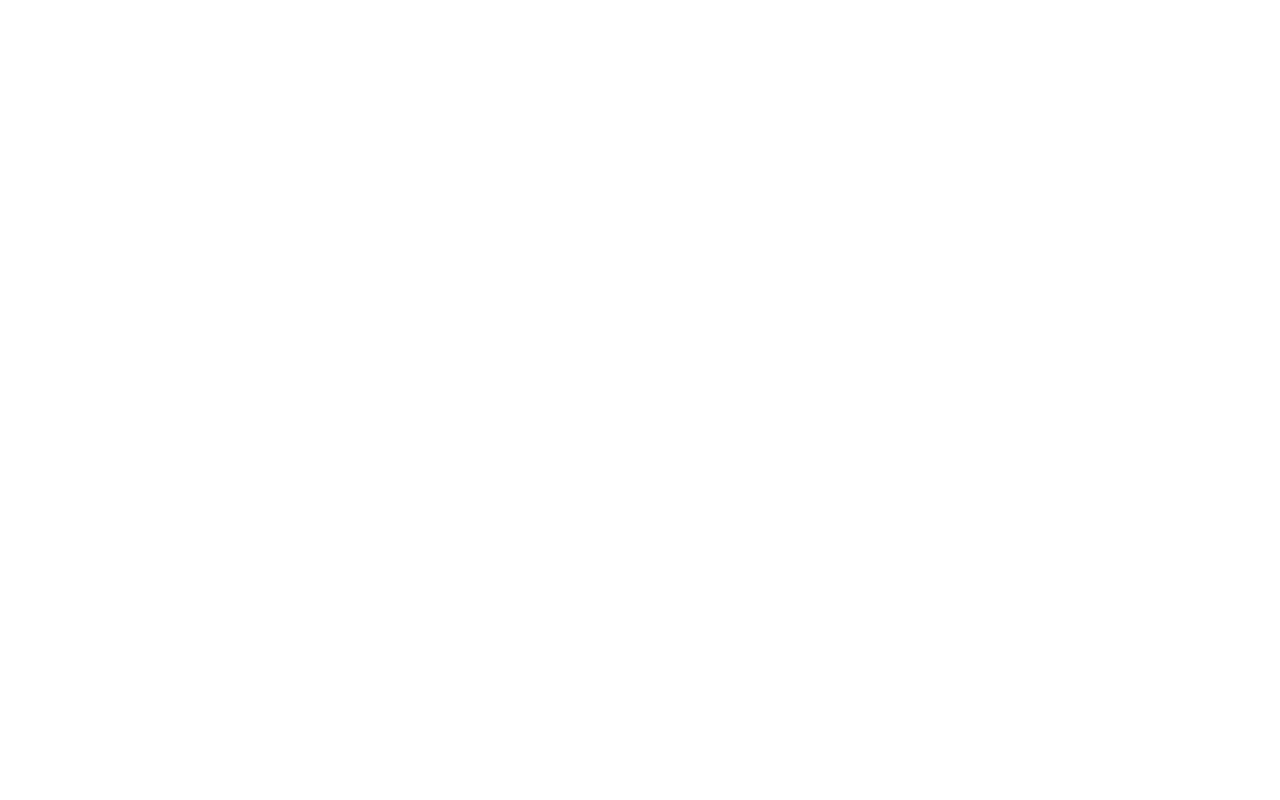
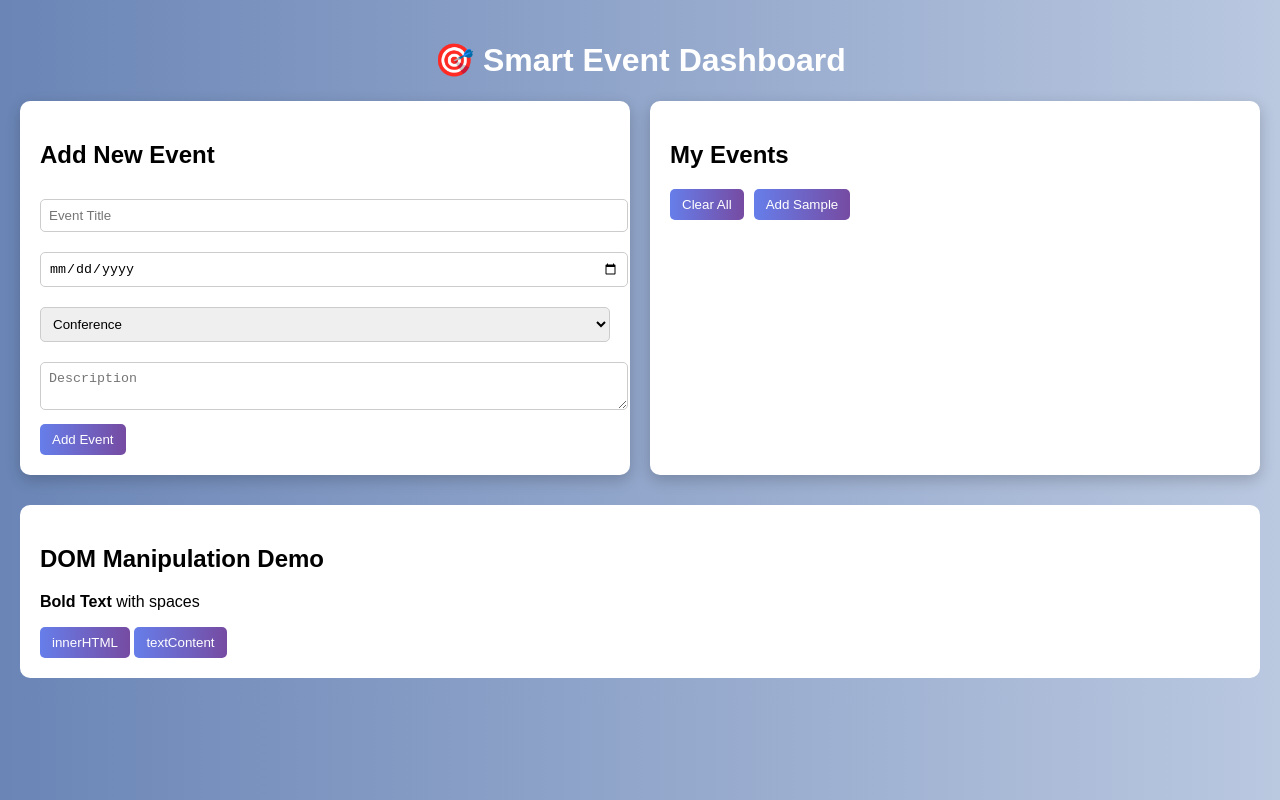
Before and after one commit to rajvendrasingh/b.tech-cse2, a plain HTML site: page Assignment-1/Assignment-1.html in a window 1280 px wide. Drawn offline with Linux system fonts and the light colour scheme.

Commit message:
Assignment-1

```diff
--- a/Assignment-1/Assignment-1.css
+++ b/Assignment-1/Assignment-1.css
@@ -1,5 +1,71 @@
-*{
-    margin: 0;
-    padding: 0;
-    box-sizing: border-box;
+body {
+  font-family: Arial, sans-serif;
+  background: linear-gradient(to right, #6a85b6, #bac8e0);
+  margin: 0;
+  padding: 20px;
 }
+
+.title {
+  text-align: center;
+  color: white;
+}
+
+.container {
+  display: flex;
+  gap: 20px;
+  margin-top: 20px;
+}
+
+.card {
+  background: white;
+  padding: 20px;
+  border-radius: 10px;
+  flex: 1;
+  box-shadow: 0 5px 15px rgba(0,0,0,0.2);
+}
+
+input, select, textarea {
+  width: 100%;
+  margin: 10px 0;
+  padding: 8px;
+  border-radius: 5px;
+  border: 1px solid #ccc;
+}
+
+button {
+  padding: 8px 12px;
+  border: none;
+  border-radius: 5px;
+  cursor: pointer;
+  background: linear-gradient(to right, #667eea, #764ba2);
+  color: white;
+}
+
+button:hover {
+  opacity: 0.9;
+}
+
+.btn-group {
+  display: flex;
+  gap: 10px;
+  margin-bottom: 10px;
+}
+
+ul {
+  list-style: none;
+  padding: 0;
+}
+
+li {
+  background: #f2f2f2;
+  margin: 5px 0;
+  padding: 8px;
+  border-radius: 5px;
+}
+
+.demo {
+  margin-top: 30px;
+  background: white;
+  padding: 20px;
+  border-radius: 10px;
+}
--- a/Assignment-1/Assignment-1.html
+++ b/Assignment-1/Assignment-1.html
@@ -7,6 +7,63 @@
     <link rel="stylesheet" href="Assignment-1.css">
 </head>
 <body>
+    <!DOCTYPE html>
+<html lang="en">
+<head>
+  <meta charset="UTF-8">
+  <title>Smart Event Dashboard</title>
+  <link rel="stylesheet" href="style.css">
+</head>
+<body>
+
+  <h1 class="title">🎯 Smart Event Dashboard</h1>
+
+  <div class="container">
+
+    <!-- Add Event Form -->
+    <div class="card">
+      <h2>Add New Event</h2>
+
+      <input type="text" id="title" placeholder="Event Title">
+      <input type="date" id="date">
+
+      <select id="category">
+        <option>Conference</option>
+        <option>Meeting</option>
+        <option>Workshop</option>
+      </select>
+
+      <textarea id="description" placeholder="Description"></textarea>
+
+      <button onclick="addEvent()">Add Event</button>
+    </div>
+
+    <!-- Event List -->
+    <div class="card">
+      <h2>My Events</h2>
+
+      <div class="btn-group">
+        <button onclick="clearEvents()">Clear All</button>
+        <button onclick="addSample()">Add Sample</button>
+      </div>
+
+      <ul id="eventList"></ul>
+    </div>
+
+  </div>
+
+  <!-- DOM Demo -->
+  <div class="demo">
+    <h2>DOM Manipulation Demo</h2>
+    <p id="demoText"><strong>Bold Text</strong> with spaces</p>
+    <button onclick="showInnerHTML()">innerHTML</button>
+    <button onclick="showTextContent()">textContent</button>
+  </div>
+
+  <script src="script.js"></script>
+</body>
+</html>
+
 
 </body>
 <script src="Assignment-1.js"></script>
--- a/Assignment-1/Assignment-1.js
+++ b/Assignment-1/Assignment-1.js
@@ -0,0 +1,44 @@
+function addEvent() {
+  const title = document.getElementById("title").value;
+  const date = document.getElementById("date").value;
+  const category = document.getElementById("category").value;
+  const description = document.getElementById("description").value;
+
+  if (title === "") {
+    alert("Please enter event title");
+    return;
+  }
+
+  const li = document.createElement("li");
+  li.innerHTML = `
+    <strong>${title}</strong> <br>
+    ${date} | ${category} <br>
+    ${description}
+  `;
+
+  document.getElementById("eventList").appendChild(li);
+
+  document.getElementById("title").value = "";
+  document.getElementById("date").value = "";
+  document.getElementById("description").value = "";
+}
+
+function clearEvents() {
+  document.getElementById("eventList").innerHTML = "";
+}
+
+function addSample() {
+  const li = document.createElement("li");
+  li.innerHTML = "<strong>Sample Event</strong><br>2026-02-10 | Conference";
+  document.getElementById("eventList").appendChild(li);
+}
+
+function showInnerHTML() {
+  const text = document.getElementById("demoText").innerHTML;
+  alert("innerHTML: " + text);
+}
+
+function showTextContent() {
+  const text = document.getElementById("demoText").textContent;
+  alert("textContent: " + text);
+}
```
